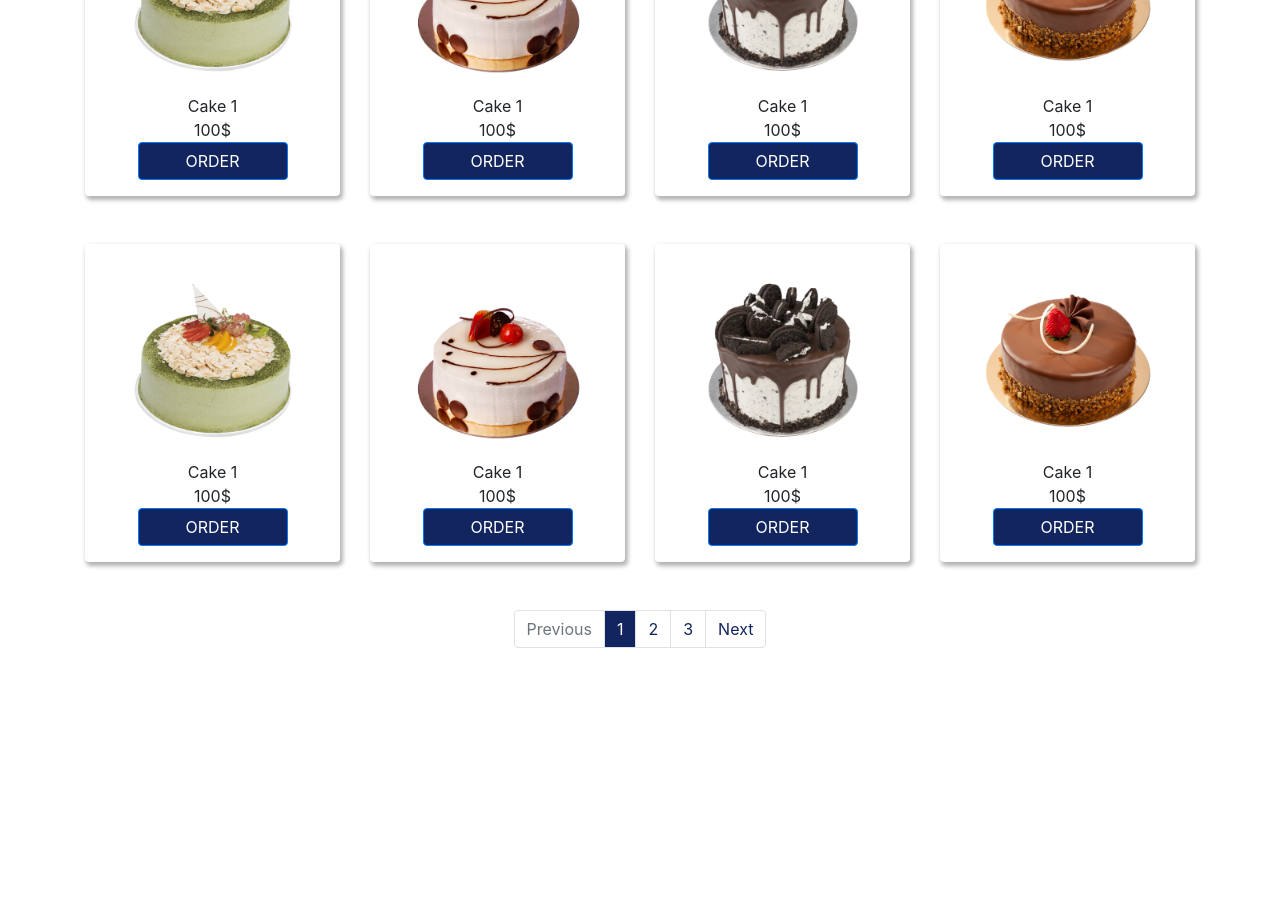
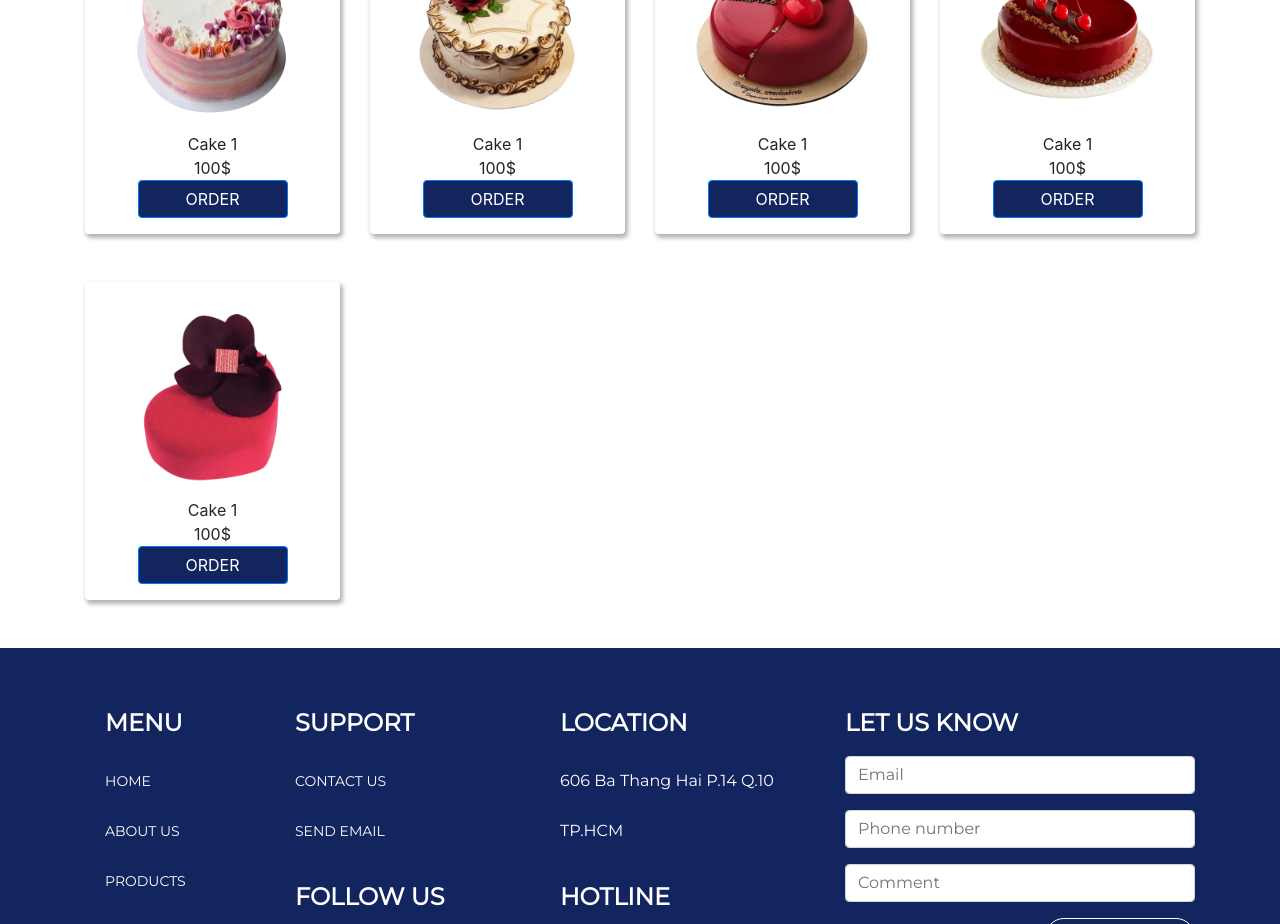
Before and after one commit to cuoilen007/The-Cake, a plain HTML site: page products/engagement.html in a window 1280 px wide. Shown: the part 1212-2136 px from the top of the page. Before the commit the page ends 1876 px from the top, so only its background shows below. Drawn offline with Linux system fonts and the light colour scheme.

Commit message:
Update engagement.html

```diff
--- a/products/engagement.html
+++ b/products/engagement.html
@@ -15,10 +15,10 @@
         <div id="prod_menu" class="container fixed-top prod-menu">
             <div class="row align-items-center">
                 <div class="col-sm-1 prod-banner-item"></div>
-                <div class="col-sm-2 prod-banner-item" onclick="window.location='products/all.html';">Products</div>
+                <div class="col-sm-2 prod-banner-item selected" onclick="window.location='products/all.html';">Products</div>
                 <div class="col-sm-2 prod-banner-item">Events</div>
-                <div class="col-sm-2 prod-banner-item-logo"onclick="window.location='index.html';"><img src="images/logo/logo-The-Cake.png" alt="Logo" width="100" height="100"></div>
-                <div class="col-sm-2 prod-banner-item" onclick="window.location='about-us.html';">About us</div>
+                <div class="col-sm-2 prod-banner-item-logo"onclick="window.location='../ndex.html';"><img src="../images/logo/logo-The-Cake.png" alt="Logo" width="100" height="100"></div>
+                <div class="col-sm-2 prod-banner-item" onclick="window.location='../about-us.html';">About us</div>
                 <div class="col-sm-2 prod-banner-item">Contact us</div>
                 <div class="col-sm-1 prod-banner-item"></div>
             </div>
@@ -43,6 +43,7 @@
                             <img src="../images/source/cake1.png" class="img-fluid mx-auto d-block" alt="img1">
                             <div class="prod-item-des">Cake 1
                                                     <br>28$
+                                                    <br> <button type="button" class="btn btn-primary button" onclick=" window.open('order_form.html','_blank')">ORDER</button>
                             </div>
 
                         </div>
@@ -50,42 +51,49 @@
                             <img src="../images/source/cake2.png" class="img-fluid mx-auto d-block" alt="img2">
                             <div class="prod-item-des">Cake 1
                                                     <br>28$
+                                                    <br> <button type="button" class="btn btn-primary button" onclick=" window.open('order_form.html','_blank')">ORDER</button>
                             </div>
                         </div>
                         <div class="carousel-item col-12 col-sm-6 col-md-4 col-lg-3">
                             <img src="../images/source/cake3.png" class="img-fluid mx-auto d-block" alt="img3">
                             <div class="prod-item-des">Cake 1
                                                     <br>28$
+                                                    <br> <button type="button" class="btn btn-primary button" onclick=" window.open('order_form.html','_blank')">ORDER</button>
                             </div>
                         </div>
                         <div class="carousel-item col-12 col-sm-6 col-md-4 col-lg-3">
                             <img src="../images/source/cake4.png" class="img-fluid mx-auto d-block" alt="img4">
                             <div class="prod-item-des">Cake 1
                                                     <br>28$
+                                                    <br> <button type="button" class="btn btn-primary button" onclick=" window.open('order_form.html','_blank')">ORDER</button>
                             </div>
                         </div>
                         <div class="carousel-item col-12 col-sm-6 col-md-4 col-lg-3">
                             <img src="../images/source/cake5.png" class="img-fluid mx-auto d-block" alt="img5">
                             <div class="prod-item-des">Cake 1
                                                     <br>28$
+                                                    <br> <button type="button" class="btn btn-primary button" onclick=" window.open('order_form.html','_blank')">ORDER</button>
                             </div>
                         </div>
                         <div class="carousel-item col-12 col-sm-6 col-md-4 col-lg-3">
-                            <img src="../images/source/cake1.png" class="img-fluid mx-auto d-block" alt="img6">
+                            <img src="../images/001.png" class="img-fluid mx-auto d-block" alt="img6">
                             <div class="prod-item-des">Cake 1
                                                   <br>28$
+                                                  <br> <button type="button" class="btn btn-primary button" onclick=" window.open('order_form.html','_blank')">ORDER</button>
                             </div>
                         </div>
                         <div class="carousel-item col-12 col-sm-6 col-md-4 col-lg-3">
-                            <img src="../images/source/cake2.png" class="img-fluid mx-auto d-block" alt="img7">
+                            <img src="../images/002.png" class="img-fluid mx-auto d-block" alt="img7">
                             <div class="prod-item-des">Cake 1
                                                     <br>28$
+                                                    <br> <button type="button" class="btn btn-primary button" onclick=" window.open('order_form.html','_blank')">ORDER</button>
                             </div>
                         </div>
                         <div class="carousel-item col-12 col-sm-6 col-md-4 col-lg-3">
-                            <img src="../images/source/cake3.png" class="img-fluid mx-auto d-block" alt="img8">
+                            <img src="../images/003.png" class="img-fluid mx-auto d-block" alt="img8">
                             <div class="prod-item-des">Cake 1
                                                     <br>28$
+                                                    <br> <button type="button" class="btn btn-primary button" onclick=" window.open('order_form.html','_blank')">ORDER</button>
                             </div>
                         </div>
                     </div>
@@ -119,146 +127,156 @@
             <div class="col-sm-3">
                 <div class="shadow-sm p-3 mb-5 bg-white rounded prod-item">
                     <div class="prod-item-img">
-                        <img src="../images/source/cake1.png" alt="Cake1" width="200px" height="200px">
+                        <img src="../images/007.png" alt="Cake1" width="200px" height="200px">
                         <div class="prod-item-desc">
                             <h2>Egg less</h2>
-                            <a href="../images/source/cake1.png" target="_blank"><img src="../images/117453.png" width="32" height="32" alt=""></a>
+                            <a href="../images/007.png" target="_blank"><img src="../images/117453.png" width="32" height="32" alt=""></a>
                         </div>
                     </div>
 
                     <div class="prod-item-name">Cake 1</div>
                     <div class="prod-item-price">100$</div>
-                    <button type="button" class="btn btn-primary button">ORDER</button>
+                    <button type="button" class="btn btn-primary button" onclick=" window.open('order_form.html','_blank')">ORDER</button>
                 </div>
             </div>
             <!-- Cake 2 -->
             <div class="col-sm-3">
                 <div class="shadow-sm p-3 mb-5 bg-white rounded prod-item">
                     <div class="prod-item-img">
-                        <img src="../images/source/cake2.png" alt="Cake1" width="200px" height="200px">
+                        <img src="../images/010.png" alt="Cake1" width="200px" height="200px">
                         <div class="prod-item-desc">
                             <h2>Egg less</h2>
-                            <a href="../images/source/cake2.png" target="_blank"><img src="../images/117453.png" width="32" height="32" alt=""></a>
+                            <a href="../images/010.png" target="_blank"><img src="../images/117453.png" width="32" height="32" alt=""></a>
                         </div>
                     </div>
 
                     <div class="prod-item-name">Cake 1</div>
                     <div class="prod-item-price">100$</div>
-                    <button type="button" class="btn btn-primary button">ORDER</button>
+                    <button type="button" class="btn btn-primary button" onclick=" window.open('order_form.html','_blank')">ORDER</button>
                 </div>
             </div>
             <!-- Cake 3 -->
             <div class="col-sm-3">
                 <div class="shadow-sm p-3 mb-5 bg-white rounded prod-item">
                     <div class="prod-item-img">
-                        <img src="../images/source/cake3.png" alt="Cake1" width="200px" height="200px">
+                        <img src="../images/019.png" alt="Cake1" width="200px" height="200px">
                         <div class="prod-item-desc">
                             <h2>Egg less</h2>
-                            <a href="../images/source/cake3.png" target="_blank"><img src="../images/117453.png" width="32" height="32" alt=""></a>
+                            <a href="../images/019.png" target="_blank"><img src="../images/117453.png" width="32" height="32" alt=""></a>
                         </div>
                     </div>
 
                     <div class="prod-item-name">Cake 1</div>
                     <div class="prod-item-price">100$</div>
-                    <button type="button" class="btn btn-primary button">ORDER</button>
+                    <button type="button" class="btn btn-primary button" onclick=" window.open('order_form.html','_blank')">ORDER</button>
                 </div>
             </div>
             <!-- Cake 4 -->
             <div class="col-sm-3">
                 <div class="shadow-sm p-3 mb-5 bg-white rounded prod-item">
                     <div class="prod-item-img">
-                        <img src="../images/source/cake4.png" alt="Cake1" width="200px" height="200px">
+                        <img src="../images/020.png" alt="Cake1" width="200px" height="200px">
                         <div class="prod-item-desc">
                             <h2>Egg less</h2>
-                            <a href="../images/source/cake4.png" target="_blank"><img src="../images/117453.png" width="32" height="32" alt=""></a>
+                            <a href="../images/020.png" target="_blank"><img src="../images/117453.png" width="32" height="32" alt=""></a>
                         </div>
                     </div>
 
                     <div class="prod-item-name">Cake 1</div>
                     <div class="prod-item-price">100$</div>
-                    <button type="button" class="btn btn-primary button">ORDER</button>
+                    <button type="button" class="btn btn-primary button" onclick=" window.open('order_form.html','_blank')">ORDER</button>
                 </div>
             </div>
         </div>
         <div class="row">
-            <!-- Cake 1 -->
+            <!-- Cake 5 -->
             <div class="col-sm-3">
                 <div class="shadow-sm p-3 mb-5 bg-white rounded prod-item">
                     <div class="prod-item-img">
-                        <img src="../images/source/cake1.png" alt="Cake1" width="200px" height="200px">
+                        <img src="../images/025.png" alt="Cake1" width="200px" height="200px">
                         <div class="prod-item-desc">
                             <h2>Egg less</h2>
-                            <a href="../images/source/cake1.png" target="_blank"><img src="../images/117453.png" width="32" height="32" alt=""></a>
+                            <a href="../images/025.png" target="_blank"><img src="../images/117453.png" width="32" height="32" alt=""></a>
                         </div>
                     </div>
 
                     <div class="prod-item-name">Cake 1</div>
                     <div class="prod-item-price">100$</div>
-                    <button type="button" class="btn btn-primary button">ORDER</button>
+                    <button type="button" class="btn btn-primary button" onclick=" window.open('order_form.html','_blank')">ORDER</button>
                 </div>
             </div>
-            <!-- Cake 2 -->
+            <!-- Cake 6 -->
             <div class="col-sm-3">
-                <div class="shadow-sm p-3 mb-5 bg-white rounded prod-item">
-                    <div class="prod-item-img">
-                        <img src="../images/source/cake2.png" alt="Cake1" width="200px" height="200px">
-                        <div class="prod-item-desc">
-                            <h2>Egg less</h2>
-                            <a href="../images/source/cake2.png" target="_blank"><img src="../images/117453.png" width="32" height="32" alt=""></a>
-                        </div>
-                    </div>
 
-                    <div class="prod-item-name">Cake 1</div>
-                    <div class="prod-item-price">100$</div>
-                    <button type="button" class="btn btn-primary button">ORDER</button>
-                </div>
             </div>
-            <!-- Cake 3 -->
+            <!-- Cake 7 -->
             <div class="col-sm-3">
-                <div class="shadow-sm p-3 mb-5 bg-white rounded prod-item">
-                    <div class="prod-item-img">
-                        <img src="../images/source/cake3.png" alt="Cake1" width="200px" height="200px">
-                        <div class="prod-item-desc">
-                            <h2>Egg less</h2>
-                            <a href="../images/source/cake3.png" target="_blank"><img src="../images/117453.png" width="32" height="32" alt=""></a>
-                        </div>
-                    </div>
 
-                    <div class="prod-item-name">Cake 1</div>
-                    <div class="prod-item-price">100$</div>
-                    <button type="button" class="btn btn-primary button">ORDER</button>
-                </div>
             </div>
-            <!-- Cake 4 -->
+            <!-- Cake 8 -->
             <div class="col-sm-3">
-                <div class="shadow-sm p-3 mb-5 bg-white rounded prod-item">
-                    <div class="prod-item-img">
-                        <img src="../images/source/cake4.png" alt="Cake1" width="200px" height="200px">
-                        <div class="prod-item-desc">
-                            <h2>Egg less</h2>
-                            <a href="../images/source/cake4.png" target="_blank"><img src="../images/117453.png" width="32" height="32" alt=""></a>
-                        </div>
-                    </div>
 
-                    <div class="prod-item-name">Cake 1</div>
-                    <div class="prod-item-price">100$</div>
-                    <button type="button" class="btn btn-primary button">ORDER</button>
-                </div>
             </div>
         </div>
 
-        <ul class="pagination justify-content-center">
-            <li class="page-item disabled">
-              <a class="page-link" href="#" tabindex="-1">Previous</a>
-            </li>
-            <li class="page-item"><a class="page-link active" href="#">1</a></li>
-            <li class="page-item"><a class="page-link" href="#">2</a></li>
-            <li class="page-item"><a class="page-link" href="#">3</a></li>
-            <li class="page-item">
-              <a class="page-link" href="#">Next</a>
-            </li>
-          </ul>
     </div>
+     <!--       Footer      -->
+    <footer class="footer-bs">
+        <div class="container">
+        <div class="row footer">
+            <div class="col-md-2 footer-nav animated fadeInUp">
+                <h4>MENU</h4>
+                <ul class="pages">
+
+                    <li><a href="../index.html">HOME</a></li>
+                    <li><a href="../about-us.html">ABOUT US</a></li>
+                    <li><a href="all.html">PRODUCTS</a></li>
+                    <li><a href="#">NEWS</a></li>
+                    <li><a href="#">CONTACT</a></li>
+                </ul>
+            </div>
+            <div class="col-md-3 footer-nav animated fadeInUp">
+                <h4>SUPPORT</h4>
+                <ul class="list">
+                    <li><a href="#">CONTACT US</a></li>
+                    <li><a href="#">SEND EMAIL</a></li>
+                </ul>
+                <h4>FOLLOW US</h4>
+                <div class="footer-icon">
+                    <span><img src="../images/logo/icon fb.png" alt="Logo FB" height="30px" width="30px"></span>
+                    <span><img src="../images/logo/icon ins.png" alt="Logo Instagram" height="30px" width="30px"></span>
+                </div>
+            </div>
+            <div class="col-md-3 footer-social animated fadeInUp">
+                <h4>LOCATION</h4>
+                <ul class="list">
+                    <li>606 Ba Thang Hai P.14 Q.10 TP.HCM</li>
+                </ul>
+                <h4>HOTLINE</h4>
+                <ul class="list">
+                    <li>0931 138 887 - Ms.Anna</li>
+                </ul>
+
+            </div>
+                <div class="col-md-4 footer-ns animated fadeInRight">
+                  <h4>LET US KNOW</h4>
+                        <div class="input-group mb-3">
+                            <input type="email" class="form-control" placeholder="Email">
+                        </div>
+                        <div class="input-group mb-3">
+                            <input type="tel" class="form-control" placeholder="Phone number">
+                        </div>
+                        <div class="input-group mb-3">
+                            <input type="textarea" col="3" class="form-control" placeholder="Comment">
+
+                        </div>
+                        <div class="input-group mb-3">
+                            <button class="btn btn-default" type="button">Submit<span class="glyphicon glyphicon-envelope"></span></button>
+                        </div>
+                </div>
+              </div>
+          </div>
+      </footer>
 
     <script src="../js/jquery.min.js"></script>
     <script src="../js/bootstrap.min.js"></script>
```
